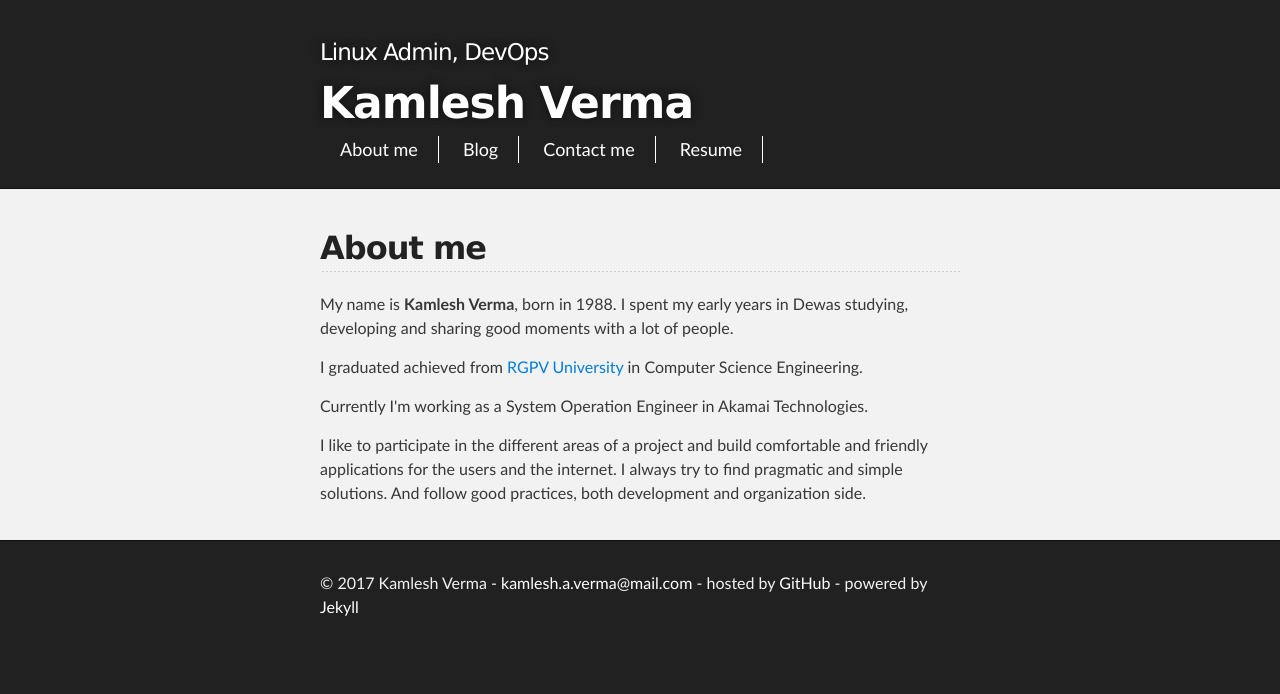
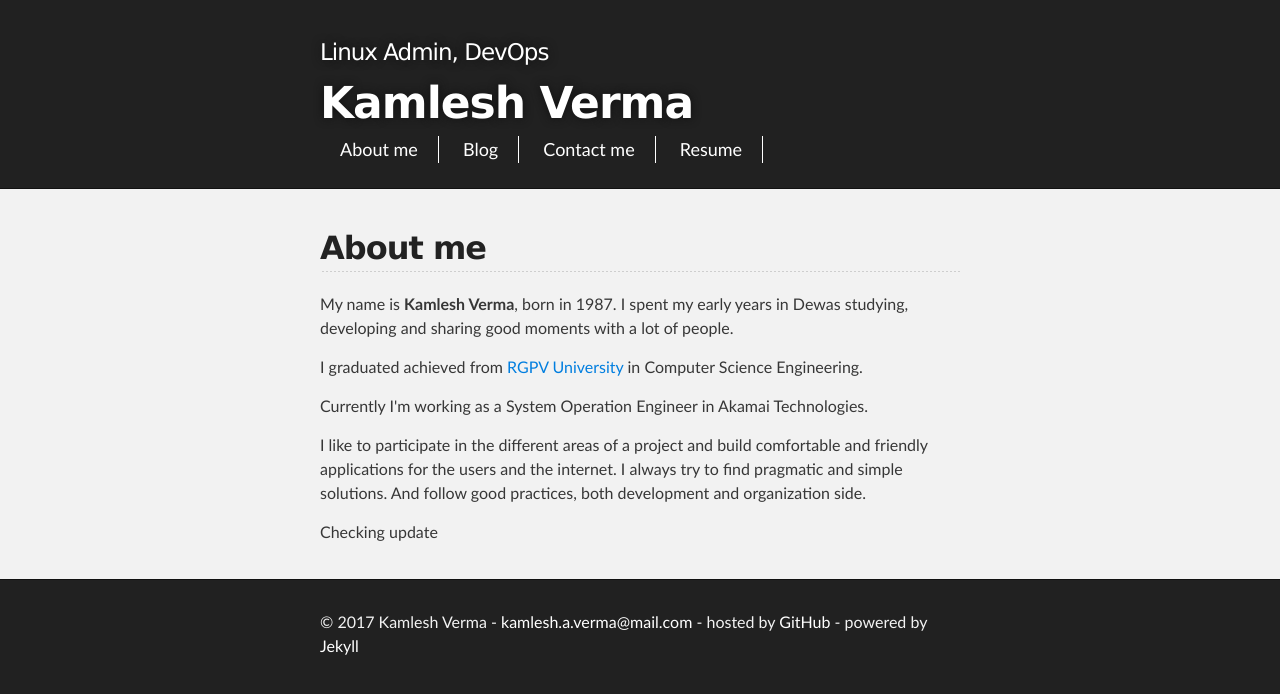
Before and after one commit to vkamlesh/vkamlesh.github.io, a Jekyll site: the page built from about/index.html, in a window 1280 px wide. Shown: the top 694 px of the page. Built offline with Jekyll 4.4.1, drawn with Linux system fonts in a browser that asks for light colours.

Commit message:
update
update

```diff
--- a/about/index.html
+++ b/about/index.html
@@ -6,10 +6,11 @@ title: About - Kamlesh Verma
 
 <h2>About me</h2>
 
-<p>My name is <strong>Kamlesh Verma</strong>, born in 1988. I spent my early years in Dewas studying, developing and sharing good moments with a lot of people.</p>
+<p>My name is <strong>Kamlesh Verma</strong>, born in 1987. I spent my early years in Dewas studying, developing and sharing good moments with a lot of people.</p>
 
 <p>I graduated achieved from <a href="https://www.rgpv.ac.in/" target="_blank">RGPV University</a> in Computer Science Engineering.</p>
 
 <p>Currently I'm working as a System Operation Engineer in Akamai Technologies.</p>
 
 <p>I like to participate in the different areas of a project and build comfortable and friendly applications for the users and the internet. I always try to find pragmatic and simple solutions. And follow good practices, both development and organization side.</p>
+<p>Checking update</p>
```
